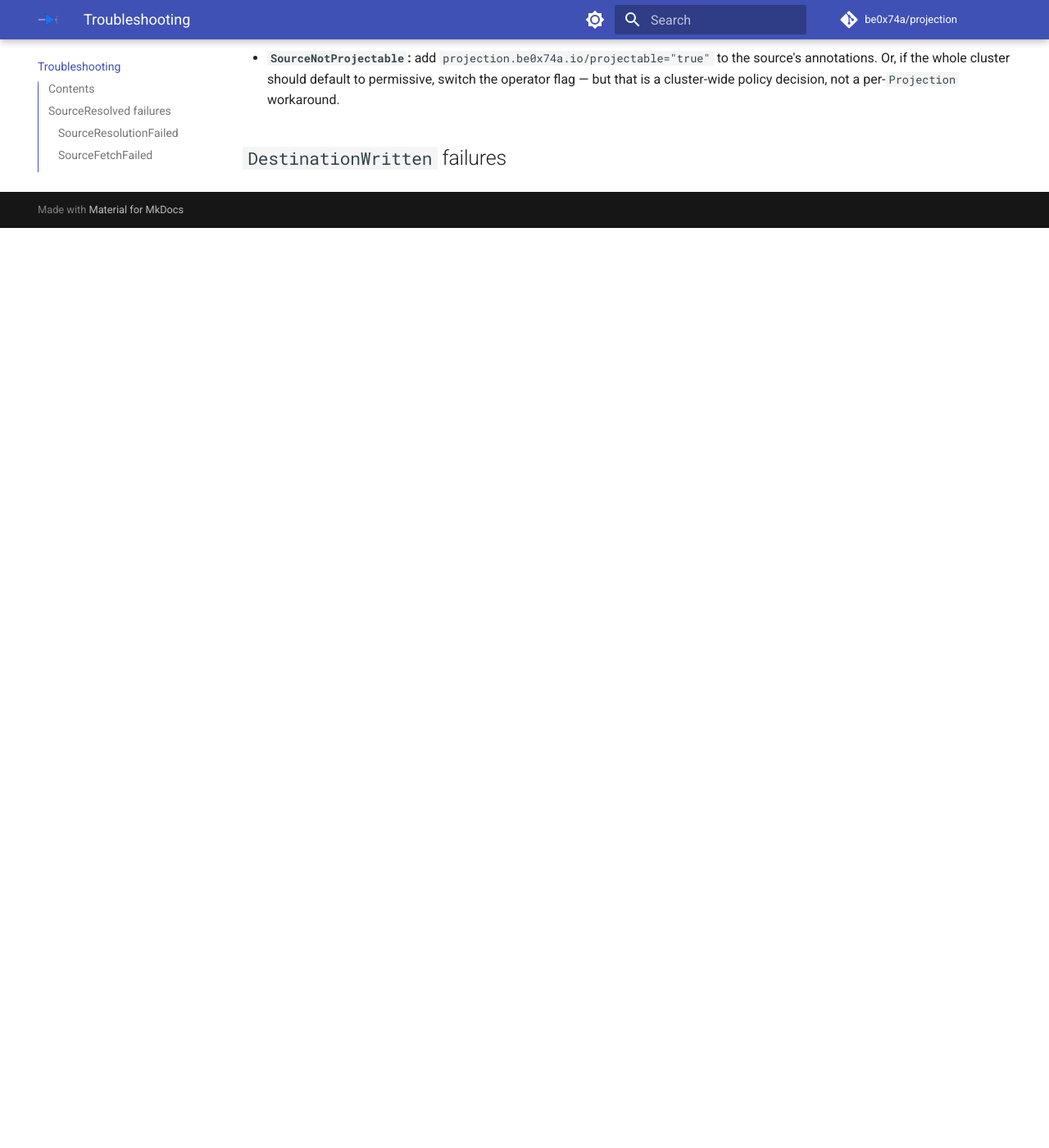
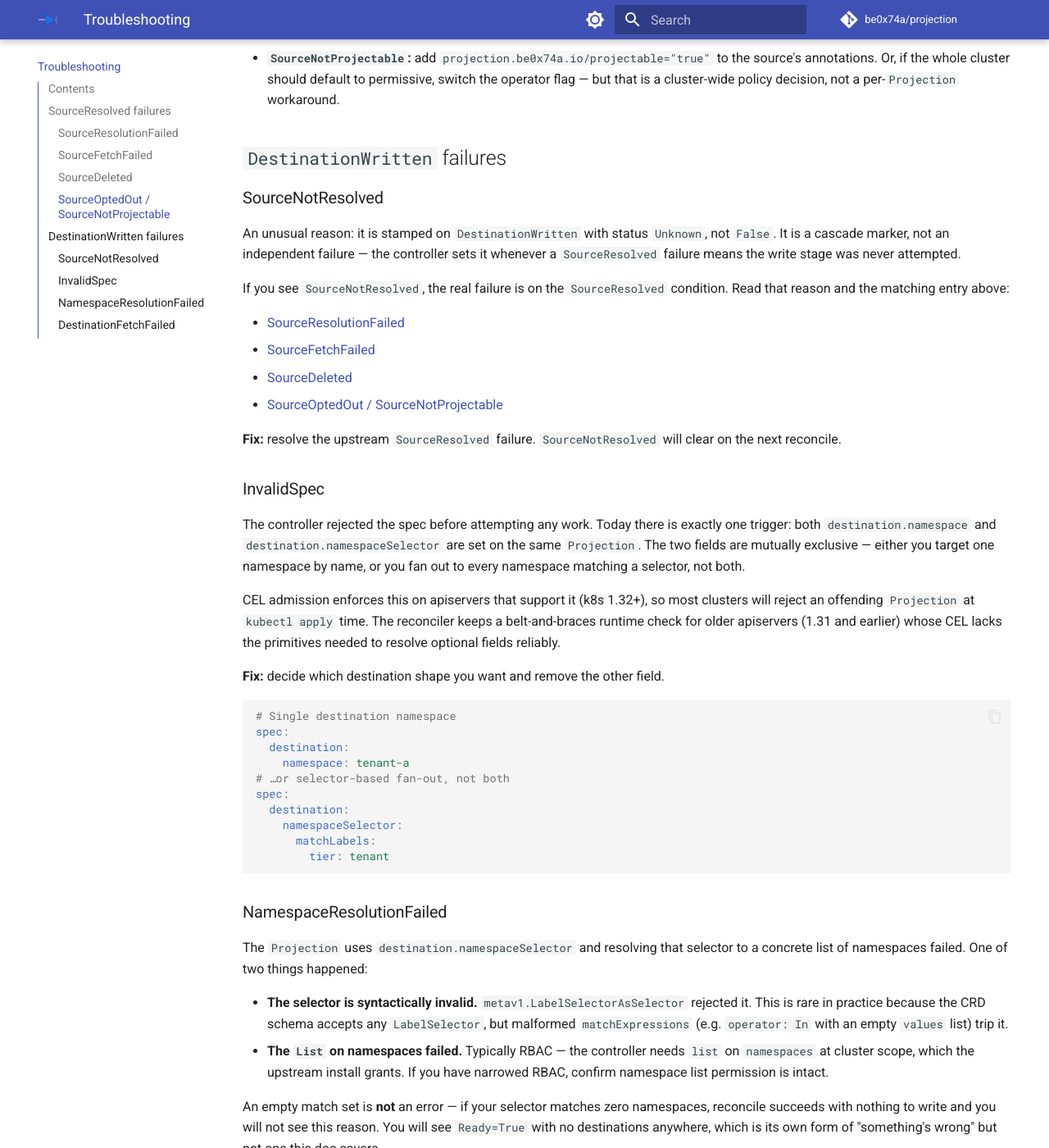
Before and after one commit to be0x74a/projection, an MkDocs documentation site: the page built from docs/troubleshooting.md, in a window 1280 px wide and 1400 px high, scrolled down 2668 px. Shown: the whole window at 82% size. Built offline with MkDocs 1.6.1 and Material for MkDocs 9.7.7, drawn with Linux system fonts in a browser that asks for light colours; comment, search, counter and statistics services are not loaded; before the commit the page ends 2946 px from its top, so only the background shows below that; some of the changed text lies outside the part shown.

Commit message:
docs: add cascade + validation DestinationWritten entries

````diff
--- a/docs/troubleshooting.md
+++ b/docs/troubleshooting.md
@@ -79,4 +79,60 @@ When either reason fires, the controller cleans up any destination it previously
 
 ## `DestinationWritten` failures
 
-<!-- entries filled in subsequent tasks -->
+### SourceNotResolved
+
+An unusual reason: it is stamped on `DestinationWritten` with status `Unknown`, not `False`. It is a cascade marker, not an independent failure — the controller sets it whenever a `SourceResolved` failure means the write stage was never attempted.
+
+If you see `SourceNotResolved`, the real failure is on the `SourceResolved` condition. Read that reason and the matching entry above:
+
+- [SourceResolutionFailed](#sourceresolutionfailed)
+- [SourceFetchFailed](#sourcefetchfailed)
+- [SourceDeleted](#sourcedeleted)
+- [SourceOptedOut / SourceNotProjectable](#sourceoptedout--sourcenotprojectable)
+
+**Fix:** resolve the upstream `SourceResolved` failure. `SourceNotResolved` will clear on the next reconcile.
+
+### InvalidSpec
+
+The controller rejected the spec before attempting any work. Today there is exactly one trigger: both `destination.namespace` and `destination.namespaceSelector` are set on the same `Projection`. The two fields are mutually exclusive — either you target one namespace by name, or you fan out to every namespace matching a selector, not both.
+
+CEL admission enforces this on apiservers that support it (k8s 1.32+), so most clusters will reject an offending `Projection` at `kubectl apply` time. The reconciler keeps a belt-and-braces runtime check for older apiservers (1.31 and earlier) whose CEL lacks the primitives needed to resolve optional fields reliably.
+
+**Fix:** decide which destination shape you want and remove the other field.
+
+```yaml
+# Single destination namespace
+spec:
+  destination:
+    namespace: tenant-a
+# …or selector-based fan-out, not both
+spec:
+  destination:
+    namespaceSelector:
+      matchLabels:
+        tier: tenant
+```
+
+### NamespaceResolutionFailed
+
+The `Projection` uses `destination.namespaceSelector` and resolving that selector to a concrete list of namespaces failed. One of two things happened:
+
+- **The selector is syntactically invalid.** `metav1.LabelSelectorAsSelector` rejected it. This is rare in practice because the CRD schema accepts any `LabelSelector`, but malformed `matchExpressions` (e.g. `operator: In` with an empty `values` list) trip it.
+- **The `List` on namespaces failed.** Typically RBAC — the controller needs `list` on `namespaces` at cluster scope, which the upstream install grants. If you have narrowed RBAC, confirm namespace list permission is intact.
+
+An empty match set is **not** an error — if your selector matches zero namespaces, reconcile succeeds with nothing to write and you will not see this reason. You will see `Ready=True` with no destinations anywhere, which is its own form of "something's wrong" but not one this doc covers.
+
+**Fix:** check the selector syntax with `kubectl get ns -l '<selector>'` and confirm the operator's `ClusterRole` allows `list` on `namespaces`.
+
+### DestinationFetchFailed
+
+For each target namespace, the controller first issues a `Get` to check whether a destination already exists (so it can decide between create and update, and verify ownership). That `Get` failed with an error other than `404 NotFound` (a 404 is the expected "not there yet" case and does not fail).
+
+Typical causes:
+
+- **RBAC.** The controller's `ServiceAccount` lacks `get` on the destination Kind in the target namespace. Same narrowed-RBAC failure mode as [`SourceFetchFailed`](#sourcefetchfailed) — if you use the Helm chart's `supportedKinds` list, confirm the Kind is listed.
+- **Apiserver transient error.** 5xx, timeout. Clears on requeue.
+
+For selector-based `Projection`s this can fire in some namespaces and not others; see [DestinationWriteFailed](#destinationwritefailed) for how the rollup reason works when failures differ per namespace.
+
+**Fix:** widen RBAC for the destination Kind, or wait for the transient to clear.
````
